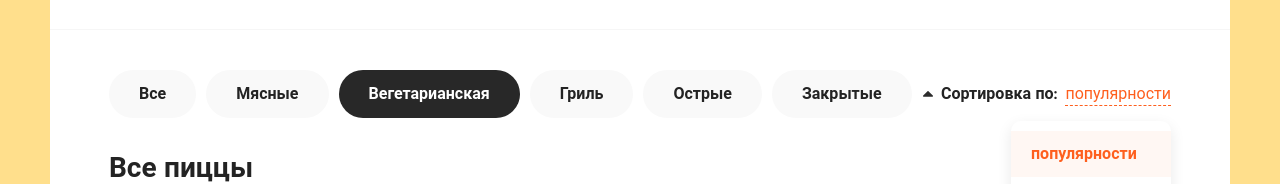
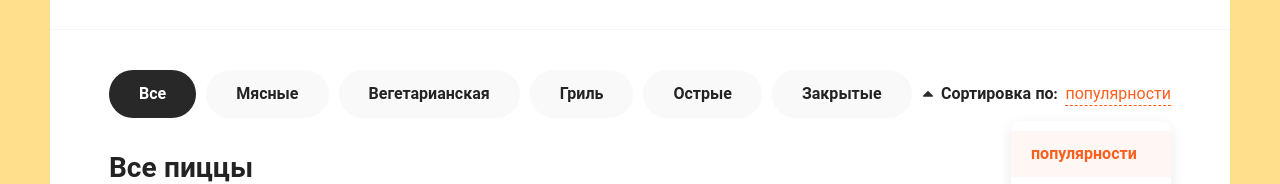
Before and after one commit to allexib/pizza2, a React (Create React App) app: page / in a window 1280 px wide. Shown: the part 155-339 px from the top of the page. Built offline with nearby package versions, Linux system fonts and the light colour scheme.

Commit message:
refaktoring li

```diff
--- a/src/components/Categories.jsx
+++ b/src/components/Categories.jsx
@@ -1,21 +1,33 @@
 import React from "react";
 
 function Categories() {
-  const [activeIndex, setActiveIndex] = React.useState(2);
+  const [activeIndex, setActiveIndex] = React.useState(0);
 
-  const onClickCategory=(index)=>{
-    setActiveIndex(index)
-  }
+  const categories = [
+    "Все",
+    "Мясные",
+    "Вегетарианская",
+    "Гриль",
+    "Острые",
+    "Закрытые",
+  ];
+
+  const onClickCategory = (index) => {
+    setActiveIndex(index);
+  };
 
   return (
     <div className="categories">
       <ul>
-        <li onClick={()=>onClickCategory(0)} className={activeIndex === 0 ? "active" : ""}>Все</li>
-        <li onClick={()=>onClickCategory(1)} className={activeIndex === 1 ? "active" : ""}>Мясные</li>
-        <li onClick={()=>onClickCategory(2)} className={activeIndex === 2 ? "active" : ""}>Вегетарианская</li>
-        <li onClick={()=>onClickCategory(3)} className={activeIndex === 3 ? "active" : ""}>Гриль</li>
-        <li onClick={()=>onClickCategory(4)} className={activeIndex === 4 ? "active" : ""}>Острые</li>
-        <li onClick={()=>onClickCategory(5)} className={activeIndex === 5 ? "active" : ""}>Закрытые</li>
+        {categories.map((value, i) => (
+          <li
+            onClick={() => onClickCategory(i)}
+            className={activeIndex === i ? "active" : ""}
+          >
+            {value}
+          </li>
+        ))}
+        {/*<li onClick={()=>onClickCategory(0)} className={activeIndex === 0 ? "active" : ""}>Все</li>*/}
       </ul>
     </div>
   );
```
